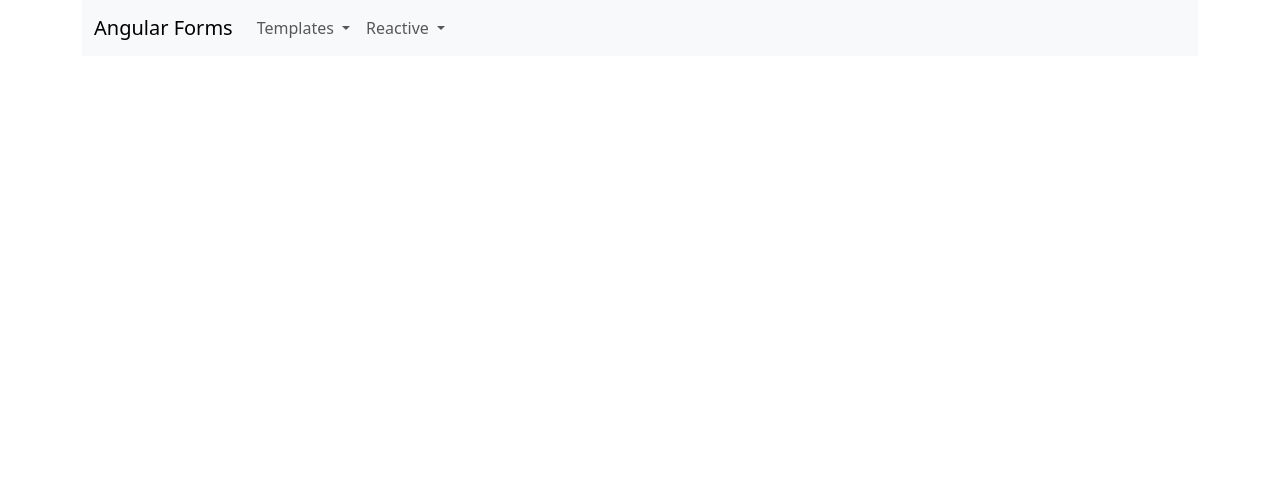
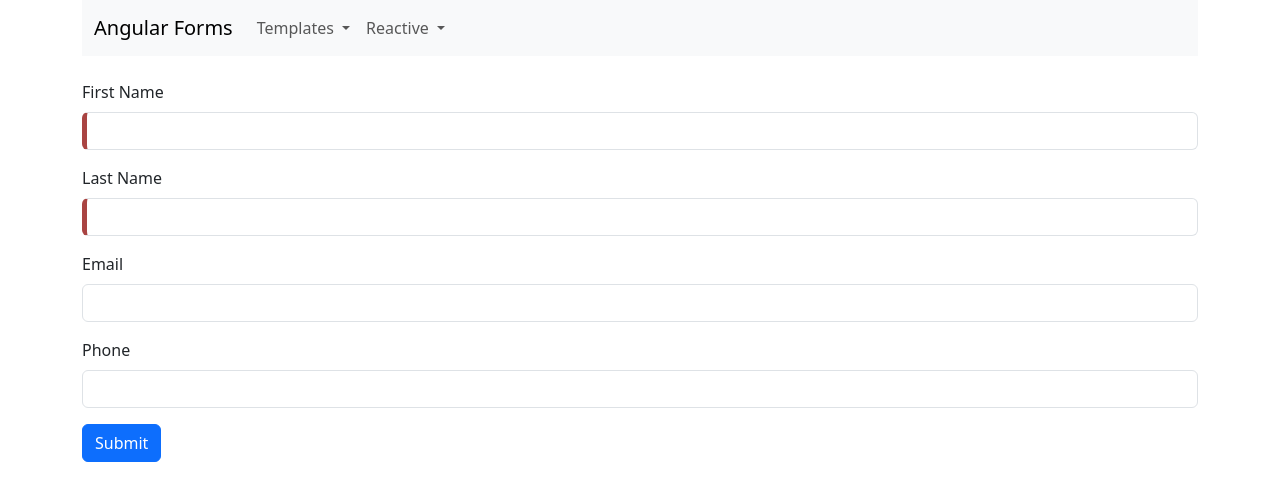
Before and after one commit to brhega/angular-forms, an Angular app in the folder angular-forms/: page /reactive-2 in a window 1280 px wide. Before the commit this address led to /. Shown: the top 500 px of the page. Built offline with nearby package versions, Linux system fonts and the light colour scheme.

Commit message:
reactive-2

```diff
--- a/angular-forms/src/app/app.component.html
+++ b/angular-forms/src/app/app.component.html
@@ -24,6 +24,7 @@
             </a>
             <ul class="dropdown-menu" aria-labelledby="navbarDropdownReactive">
               <li><button class="dropdown-item" type="button" [routerLink]="['/reactive-1']">Reactive 1</button></li>
+              <li><button class="dropdown-item" type="button" [routerLink]="['/reactive-2']">Reactive 2</button></li>
             </ul>
           </li>
         </ul>
--- a/angular-forms/src/app/app.routes.ts
+++ b/angular-forms/src/app/app.routes.ts
@@ -4,6 +4,7 @@
 import { Template3Component } from './template-3/template-3.component';
 import { Template4Component } from './template-4/template-4.component';
 import { Reactive1Component } from './reactive-1/reactive-1.component';
+import { Reactive2Component } from './reactive-2/reactive-2.component';
 
 export const routes: Routes = [
   { path: 'template-1', component: Template1Component },
@@ -11,5 +12,6 @@
   { path: 'template-3', component: Template3Component },
   { path: 'template-4', component: Template4Component },
   { path: 'reactive-1', component: Reactive1Component },
+  { path: 'reactive-2', component: Reactive2Component },
   { path: '', redirectTo: 'template-1', pathMatch: 'full' },
 ];
--- /dev/null
+++ b/angular-forms/src/app/reactive-2/reactive-2.component.html
@@ -0,0 +1,34 @@
+<div>
+  <form [formGroup]="form" (ngSubmit)="onSubmit()">
+
+    <div class="mb-3">
+      <label for="firstName" class="form-label">First Name</label>
+      <input type="text" id="firstName" class="form-control" formControlName="firstName" required />
+      @if (form.get('firstName')?.invalid && form.get('firstName')?.touched) {
+        <p class="text-danger">First Name is required</p>
+      }
+    </div>
+
+    <div class="mb-3">
+      <label for="lastName" class="form-label">Last Name</label>
+      <input type="text" id="lastName" class="form-control" formControlName="lastName" required />
+      @if (form.get('lastName')?.invalid && form.get('lastName')?.touched) {
+        <p class="text-danger">Last Name is required</p>
+      }
+    </div>
+
+    <div class="mb-3">
+      <label for="email" class="form-label">Email</label>
+      <input type="email" id="email" class="form-control" formControlName="email" />
+    </div>
+
+    <div class="mb-3">
+      <label for="phone" class="form-label">Phone</label>
+      <input type="text" id="phone" class="form-control" formControlName="phone" />
+    </div>
+
+    <div class="mb-3">
+      <button class="btn btn-primary" type="submit">Submit</button>
+    </div>
+  </form>
+</div>
--- /dev/null
+++ b/angular-forms/src/app/reactive-2/reactive-2.component.scss
@@ -0,0 +1,6 @@
+.ng-valid[required], .ng-valid.required  {
+    border-left: 5px solid #42A948; /* green */
+  }
+  .ng-invalid:not(form)  {
+    border-left: 5px solid #a94442; /* red */
+  }
--- /dev/null
+++ b/angular-forms/src/app/reactive-2/reactive-2.component.ts
@@ -0,0 +1,35 @@
+import { Component } from '@angular/core';
+import { FormBuilder, FormGroup, Validators, ReactiveFormsModule } from '@angular/forms';
+import { CommonModule } from '@angular/common';
+
+@Component({
+  selector: 'app-reactive-2',
+  imports: [ReactiveFormsModule, CommonModule],
+  templateUrl: './reactive-2.component.html',
+  styleUrl: './reactive-2.component.scss'
+})
+export class Reactive2Component {
+  form: FormGroup;
+
+  constructor(private fb: FormBuilder) {
+    this.form = this.fb.group({
+      firstName: ['', Validators.required],
+      lastName: ['', Validators.required],
+      email: [''],
+      phone: ['']
+    });
+  }
+
+  public onSubmit(): void {
+    if (this.form.invalid) {
+      this.form.markAllAsTouched();
+    } else {
+      const { firstName, lastName, email, phone } = this.form.value;
+      alert(`Form Submitted!\n
+        First Name: ${firstName}
+        Last Name: ${lastName}
+        Email: ${email}
+        Phone: ${phone}`);
+    }
+  }
+}
--- /dev/null
+++ b/angular-forms/src/app/reactive-3/reactive-3.component.html
@@ -0,0 +1 @@
+<p>reactive-3 works!</p>
--- a/angular-forms/src/app/template-2/template-2.component.html
+++ b/angular-forms/src/app/template-2/template-2.component.html
@@ -14,7 +14,7 @@
             <input type="text" id="lastName" name="lastName" class="form-control" required
                 [(ngModel)]="formModel.lastName" #lastName="ngModel"/>
             @if (lastName.invalid && lastName.touched) {
-                <p class="text-danger">First Name is required</p>
+                <p class="text-danger">Last Name is required</p>
             }
         </div>
 
```
Also changed, not shown: angular-forms/src/app/reactive-3/reactive-3.component.ts (added, +11 -0 lines), angular-forms/src/app/reactive-3/reactive-3.component.scss (added), 2 other files (tests, documents, lock files or other folders).
